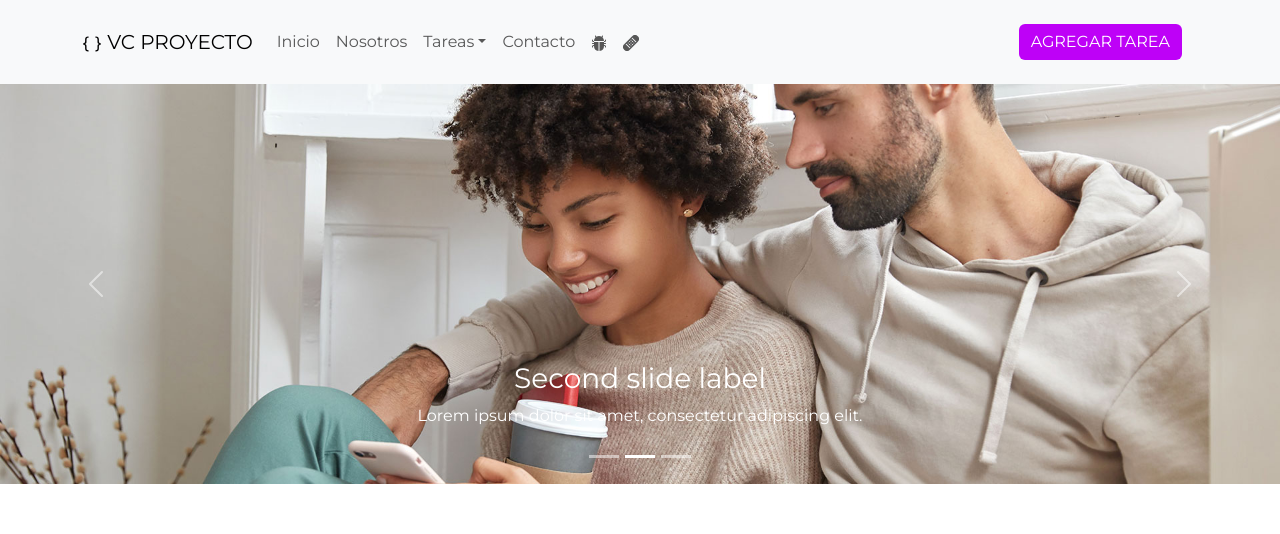
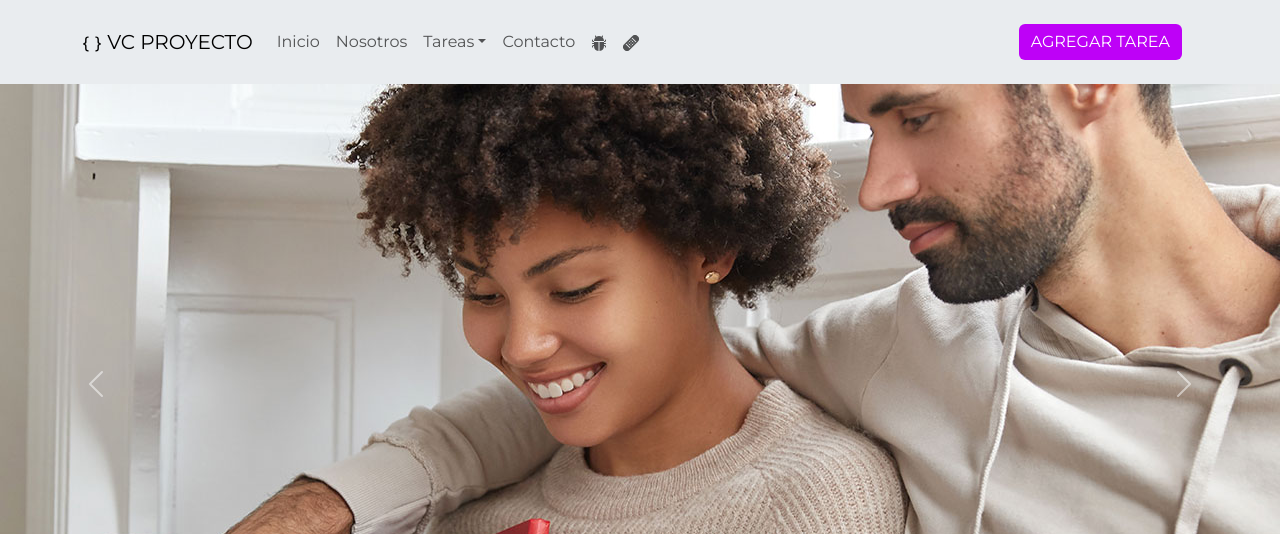
Before and after one commit to vcesarini/ProyectoFinal_frontEnd, a React (Vite) app: page / in a window 1280 px wide. Shown: the top 534 px of the page. Built offline with nearby package versions, Linux system fonts and the light colour scheme; no server answers; the HTML template or start-up script is replaced by a standard one.

Commit message:
slide
slide

```diff
--- a/src/app.css
+++ b/src/app.css
@@ -86,10 +86,20 @@ white-space: pre-wrap;
     .agregar-tarea {
         width: auto;
     }
+
+    .slide-home {
+        height: 600px;
+        object-fit: cover;
+    }
   }
 
   @media (width <= 991px) {
     .agregar-tarea {
         width: 100%;
     }
+
+    .slide-home {
+        height: 300px;
+        object-fit: cover;
+    }
   }
--- a/src/components/CarouselHome/CarouselHome.tsx
+++ b/src/components/CarouselHome/CarouselHome.tsx
@@ -5,8 +5,7 @@ const CarouselHome = () => {
     <Carousel>
       <Carousel.Item>
         <img
-        className='d-block w-100'
-        style={{maxHeight:"600px", objectFit:"cover"}}
+        className='d-block w-100 slide-home'
         src="../src/assets/slide-01.jpg" alt='' />
         <Carousel.Caption>
           <h3>First slide label</h3>
@@ -16,8 +15,7 @@ const CarouselHome = () => {
 
       <Carousel.Item>
           <img
-            className='d-block w-100'
-            style={{maxHeight:"600px", objectFit:"cover"}}
+            className='d-block w-100 slide-home'
             src="../src/assets/slide-02.jpg" alt='' />
           <Carousel.Caption>
           <h3>Second slide label</h3>
@@ -27,8 +25,7 @@ const CarouselHome = () => {
 
       <Carousel.Item>
         <img
-        className='d-block w-100'
-        style={{maxHeight:"600px", objectFit:"cover"}}
+        className='d-block w-100 slide-home'
         src="../src/assets/slide-03.jpg" alt='' />
         <Carousel.Caption>
           <h3>Third slide label</h3>
--- a/src/components/Header/Header.tsx
+++ b/src/components/Header/Header.tsx
@@ -42,7 +42,7 @@ const Header = () => {
 
     return (
         <>
-            <Navbar expand="lg" className="bg-body-tertiary">
+            <Navbar expand="lg" className="bg-body-secondary">
                 <Container>
                     <Navbar.Brand onClick={() => navigate ('/')}><BsBraces/> VC PROYECTO</Navbar.Brand>
                     <Navbar.Toggle aria-controls="basic-navbar-nav" />
```
